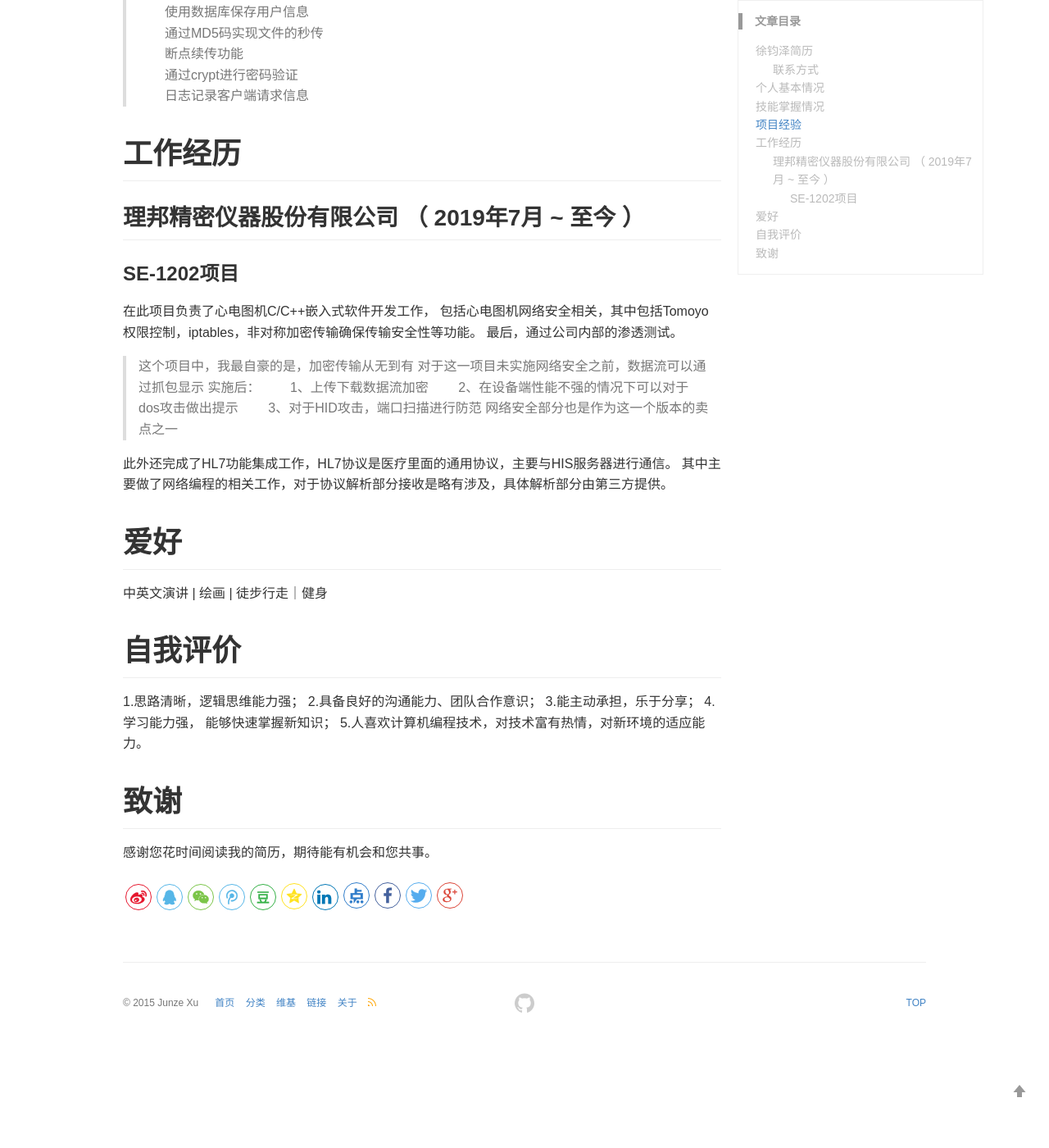
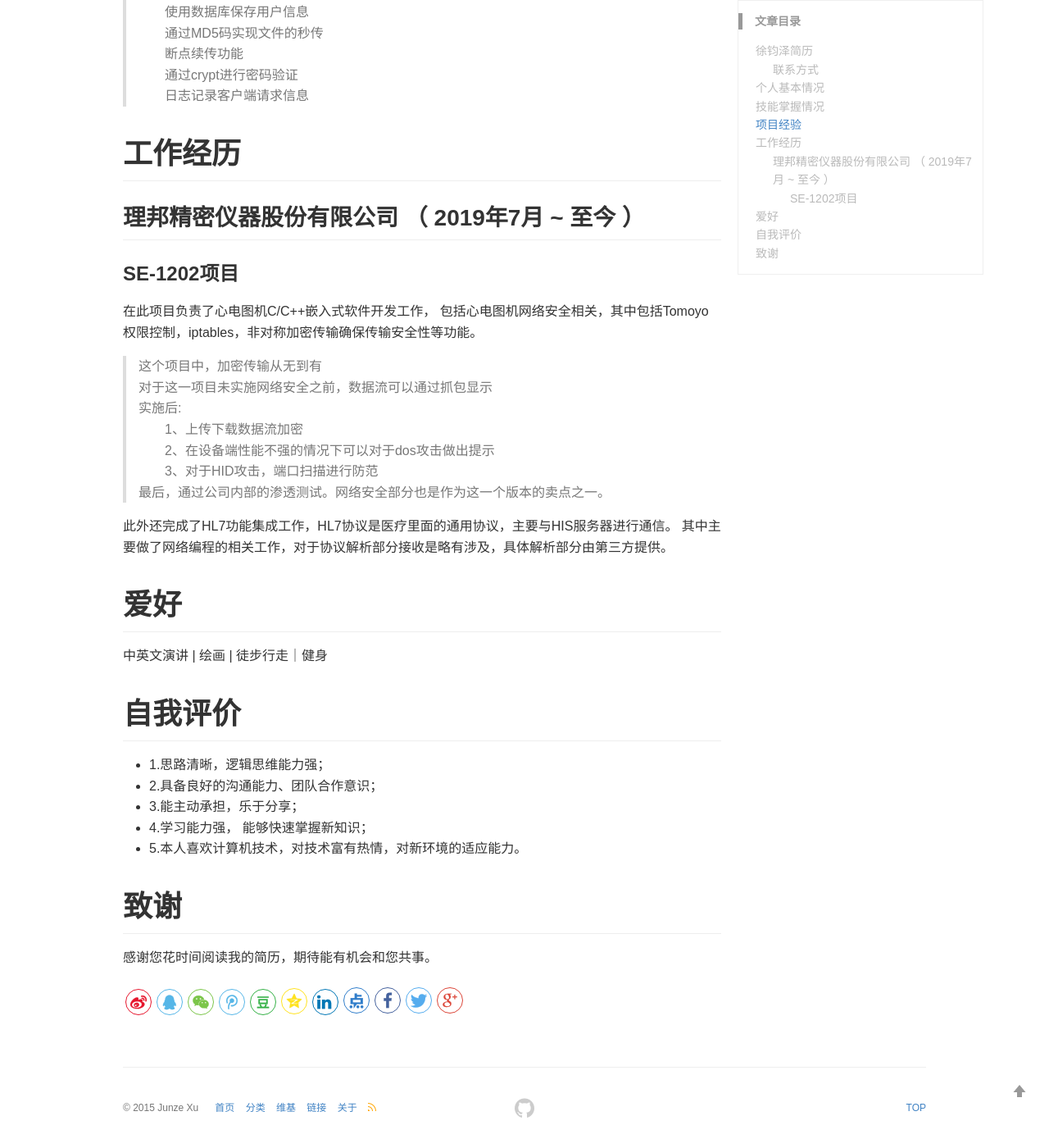
Before and after one commit to JKWrist/JKWrist.github.io, a Jekyll site: the page built from _posts/Resume/2019-11-24-resume.md, in a window 1280 px wide and 1400 px high, scrolled down 1568 px. Shown: the whole window at 82% size. Built offline with Jekyll 4.4.1, drawn with Linux system fonts in a browser that asks for light colours; comment, search, counter and statistics services are not loaded; before the commit the page ends 2840 px from its top, so only the background shows below that.

Commit message:
Update 2019-11-24-resume.md

```diff
--- a/_posts/Resume/2019-11-24-resume.md
+++ b/_posts/Resume/2019-11-24-resume.md
@@ -65,14 +65,13 @@ keywords: Resume
 ### SE-1202项目
 在此项目负责了心电图机C/C++嵌入式软件开发工作，
 包括心电图机网络安全相关，其中包括Tomoyo权限控制，iptables，非对称加密传输确保传输安全性等功能。
-最后，通过公司内部的渗透测试。
->这个项目中，我最自豪的是，加密传输从无到有
+>这个项目中，加密传输从无到有
 对于这一项目未实施网络安全之前，数据流可以通过抓包显示
-实施后：
+实施后:
 &emsp;&emsp;1、上传下载数据流加密
 &emsp;&emsp;2、在设备端性能不强的情况下可以对于dos攻击做出提示
 &emsp;&emsp;3、对于HID攻击，端口扫描进行防范
-网络安全部分也是作为这一个版本的卖点之一
+最后，通过公司内部的渗透测试。网络安全部分也是作为这一个版本的卖点之一。
 
 此外还完成了HL7功能集成工作，HL7协议是医疗里面的通用协议，主要与HIS服务器进行通信。
 其中主要做了网络编程的相关工作，对于协议解析部分接收是略有涉及，具体解析部分由第三方提供。
@@ -81,11 +80,11 @@ keywords: Resume
 中英⽂演讲 \| 绘画 \| 徒步⾏⾛｜健身
 
 # 自我评价
-1.思路清晰，逻辑思维能力强；
-2.具备良好的沟通能力、团队合作意识；
-3.能主动承担，乐于分享；
-4.学习能力强， 能够快速掌握新知识；
-5.⼈喜欢计算机编程技术，对技术富有热情，对新环境的适应能⼒。
+- 1.思路清晰，逻辑思维能力强；
+- 2.具备良好的沟通能力、团队合作意识；
+- 3.能主动承担，乐于分享；
+- 4.学习能力强， 能够快速掌握新知识；
+- 5.本⼈喜欢计算机技术，对技术富有热情，对新环境的适应能⼒。
 
 
 # 致谢
```
